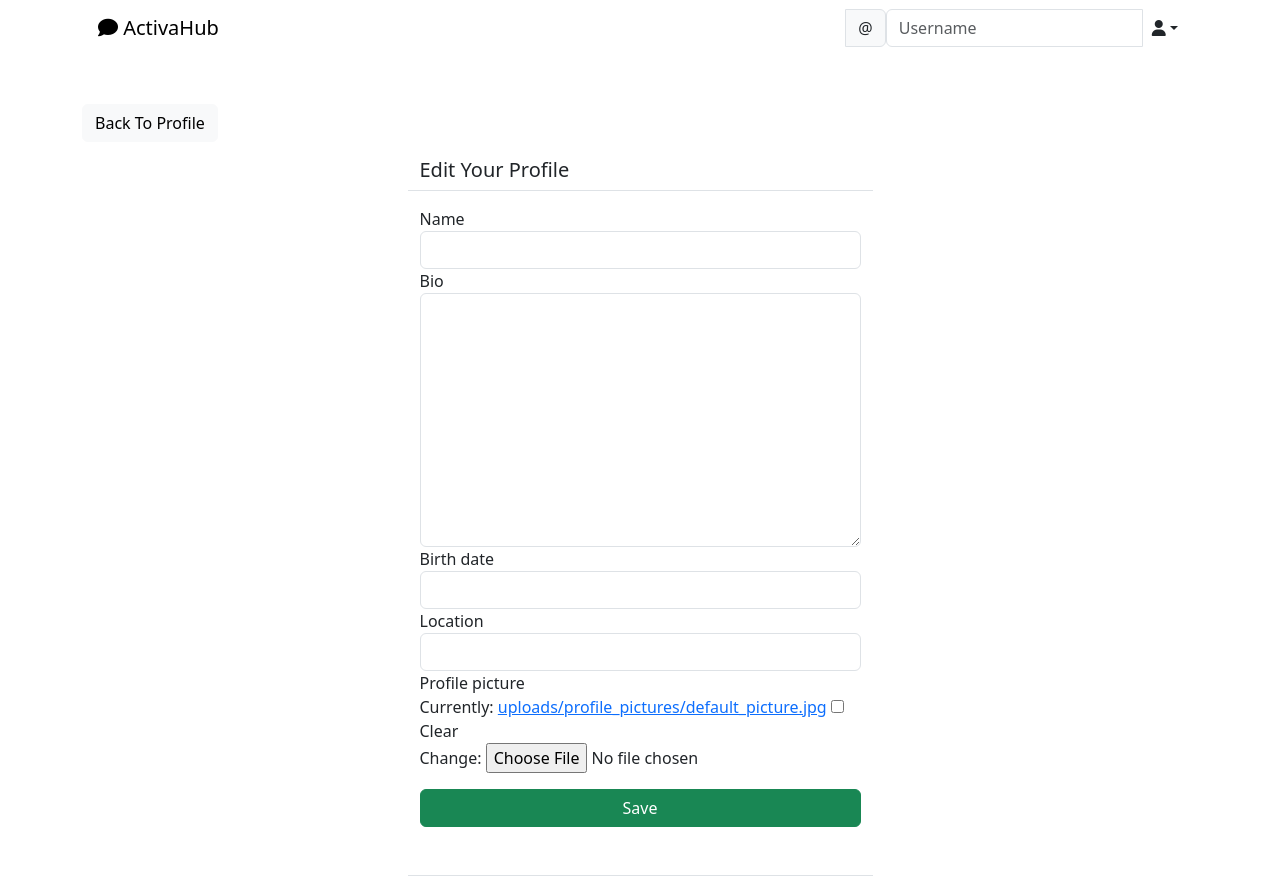
After one commit to aaron-wearne/diss-2024, a Django app: page /social/profile/edit/1 in a window 1280 px wide. The commit adds this page. Run offline with Django 4.2, Linux system fonts and the light colour scheme; the visitor is signed in with stand-in values (Sample User, id 1); data comes from the database, SQL or seed files in the repository; some libraries are stand-ins or nearby versions.

Commit message:
all changes to profile edit

```diff
--- /dev/null
+++ b/Project/social/templates/social/edit_profile.html
@@ -0,0 +1,32 @@
+{% extends 'landing/base.html' %}
+{% load crispy_forms_tags %}
+
+{% block content %}
+<div class="container">
+    <div class="row mt-5">
+        <div class="col-md-5 col-sm-6">
+            <a href="{% url 'profile' object.pk %}" class = "btn btn-light">Back To Profile</a>
+        </div>
+    </div>
+
+
+<div class="container">
+    <div class="row justify-content-center mt-3">
+        <div class="col-md-5 col-sm-12 border-bottom">
+            <h5>Edit Your Profile</h5>
+        </div>
+    </div>
+
+    <div class="row justify-content-center mt-3">
+        <div class="col-md-5 col-sm-12 border-bottom">
+            <form method="POST" enctype="multipart/form-data">
+                {% csrf_token %}
+                {{ form | crispy }}
+                <div class="d-grid gap-2 mb-5">
+                    <button class="btn btn-success mt-3">Save</button>
+                </div>
+            </form>
+        </div>
+    </div>
+</div>
+{% endblock content %}
--- a/Project/social/urls.py
+++ b/Project/social/urls.py
@@ -1,5 +1,5 @@
 from django.urls import path
-from .views import PostListView, PostDetailView, PostEditView, PostDeleteView, CommentDeleteView, ProfileView
+from .views import PostListView, PostDetailView, PostEditView, PostDeleteView, CommentDeleteView, ProfileView, ProfileEditView
 
 
 urlpatterns = [
@@ -9,4 +9,5 @@ urlpatterns = [
     path('post/delete/<int:pk>', PostDeleteView.as_view(), name='post-delete'),
     path('post/<int:post_pk>/comment/delete/<int:pk>/', CommentDeleteView.as_view(), name='comment-delete'),
     path('profile/<int:pk>', ProfileView.as_view(), name='profile'),
+    path('profile/edit/<int:pk>', ProfileEditView.as_view(), name='edit-profile'),
 ]
--- a/Project/social/views.py
+++ b/Project/social/views.py
@@ -128,7 +128,7 @@ class ProfileView(View):
 
 class ProfileEditView(LoginRequiredMixin, UserPassesTestMixin, UpdateView):
     model = UserProfile
-    fields = ['name', 'bio', 'birth_date', 'location', 'picture']
+    fields = ['name', 'bio', 'birth_date', 'location', 'profile_picture']
     template_name = 'social/edit_profile.html'
 
     def get_success_url(self) -> str:
```
Also changed, not shown: Project/social/templates/social/profile.html (+17 -1 lines), Project/media/uploads/profile_pictures/IMG_4445_Jk0Z3Tu.jpg (added).
